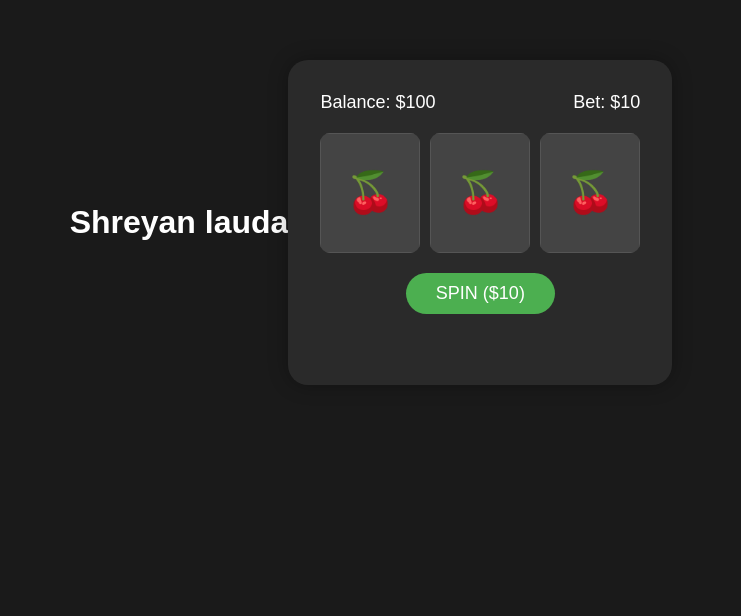
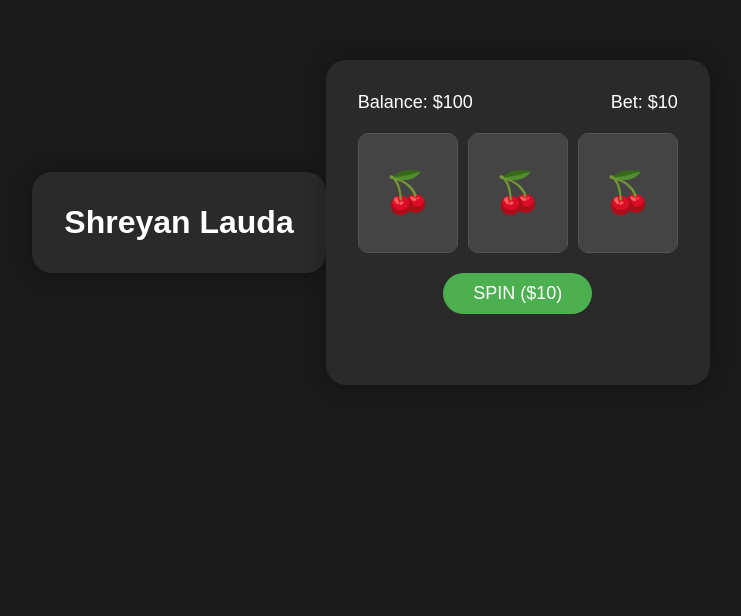
Before and after one commit to PranabZz/juwa, a plain HTML site: page index.html in a window 1280 px wide. Shown: the part 178-794 px from the top of the page, without its empty margins (269-1010 px from the left). Drawn offline with Linux system fonts and the light colour scheme.

Commit message:
init commit

```diff
--- a/index.html
+++ b/index.html
@@ -110,7 +110,9 @@
     </style>
 </head>
 <body>
-    <h1>Shreyan lauda</h1>
+    <div class="container">
+      <h1>Shreyan Lauda</h1>
+    </div>
     <div class="container">
         <div class="stats">
             <div>Balance: $<span id="balance">100</span></div>
```
